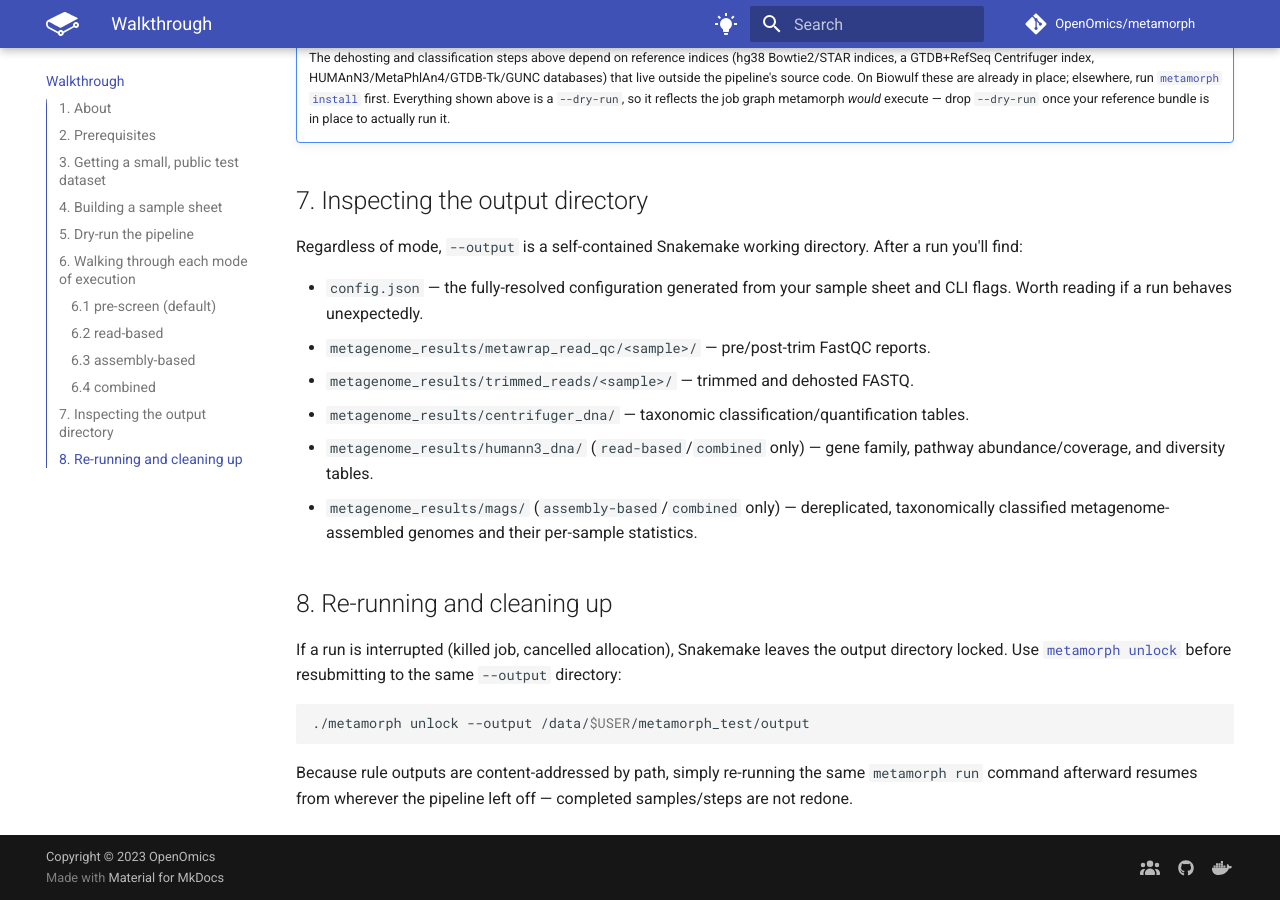
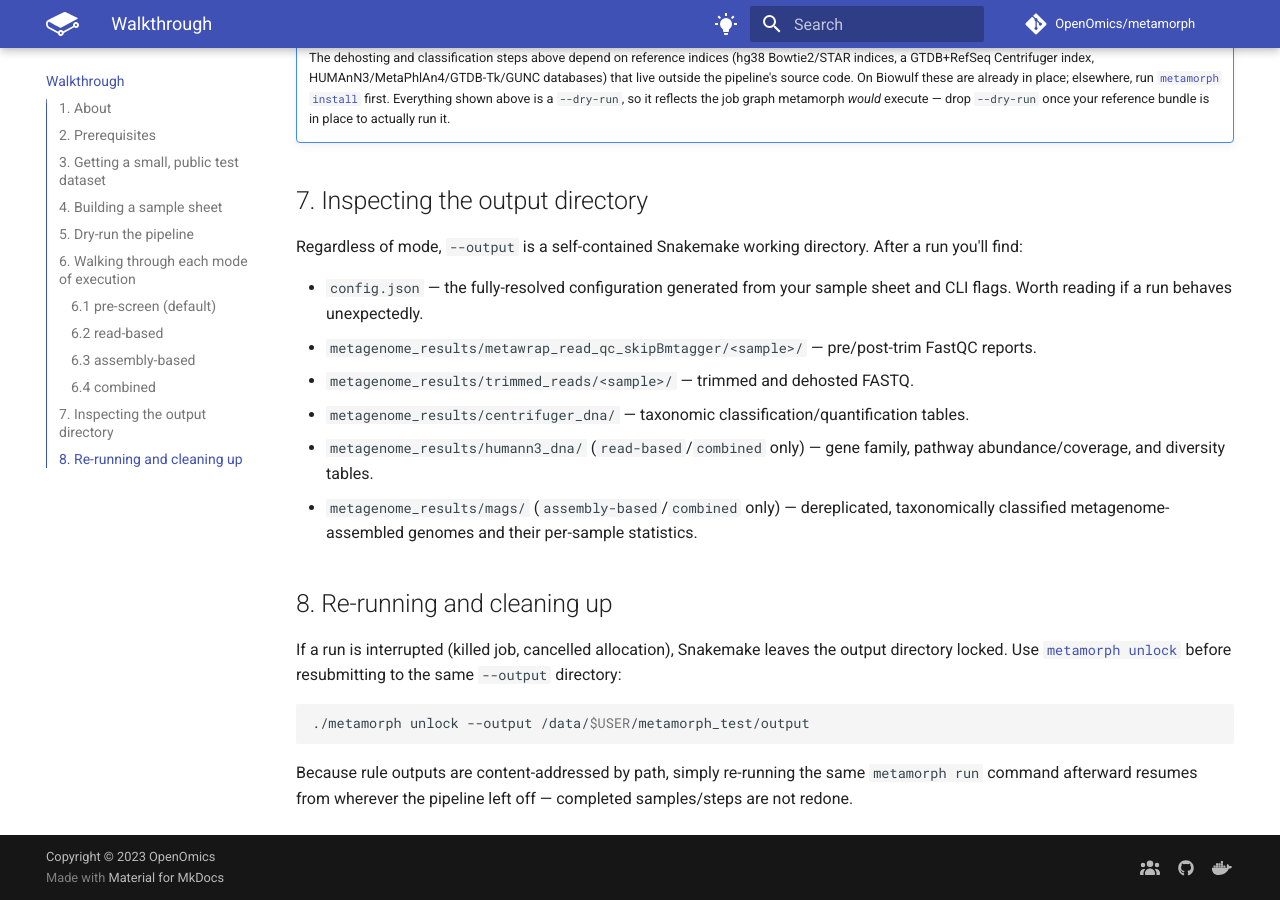
Before and after one commit to OpenOmics/metamorph, an MkDocs documentation site: the page built from docs/walkthrough.md, in a window 1280 px wide and 900 px high, scrolled down 4988 px. Built offline with MkDocs 1.6.1 and Material for MkDocs 9.7.7, drawn with Linux system fonts in a browser that asks for light colours; comment, search, counter and statistics services are not loaded; the version menu is left out.

Commit message:
Potential fix for pull request finding 'Update documented QC output directory'
docs update

Co-authored-by: Copilot Autofix powered by AI <175728472+Copilot@users.noreply.github.com>

```diff
--- a/docs/walkthrough.md
+++ b/docs/walkthrough.md
@@ -201,7 +201,7 @@ Each of the shared upstream steps (`metawrap_read_qc_skipBmtagger`, `bowtie2_deh
 Regardless of mode, `--output` is a self-contained Snakemake working directory. After a run you'll find:
 
 - `config.json` — the fully-resolved configuration generated from your sample sheet and CLI flags. Worth reading if a run behaves unexpectedly.
-- `metagenome_results/metawrap_read_qc/<sample>/` — pre/post-trim FastQC reports.
+- `metagenome_results/metawrap_read_qc_skipBmtagger/<sample>/` — pre/post-trim FastQC reports.
 - `metagenome_results/trimmed_reads/<sample>/` — trimmed and dehosted FASTQ.
 - `metagenome_results/centrifuger_dna/` — taxonomic classification/quantification tables.
 - `metagenome_results/humann3_dna/` (`read-based`/`combined` only) — gene family, pathway abundance/coverage, and diversity tables.
```
